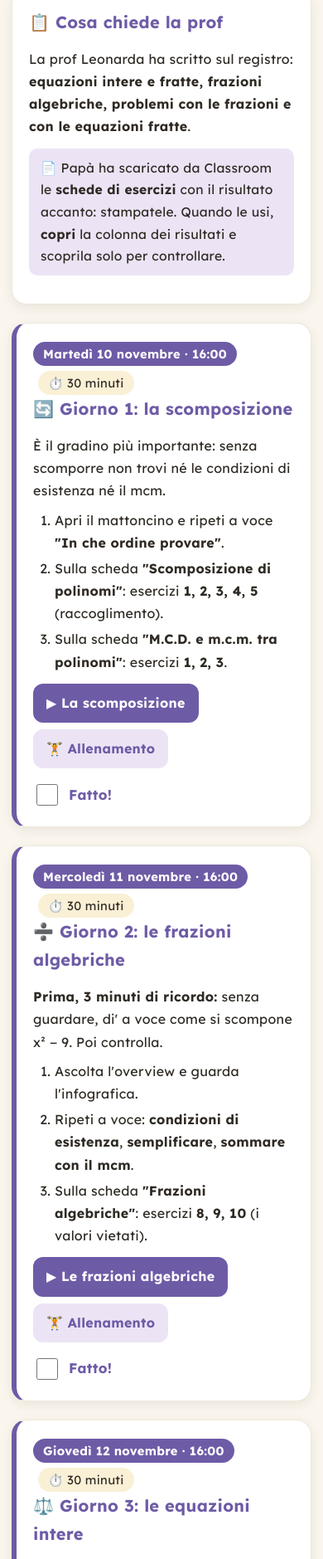
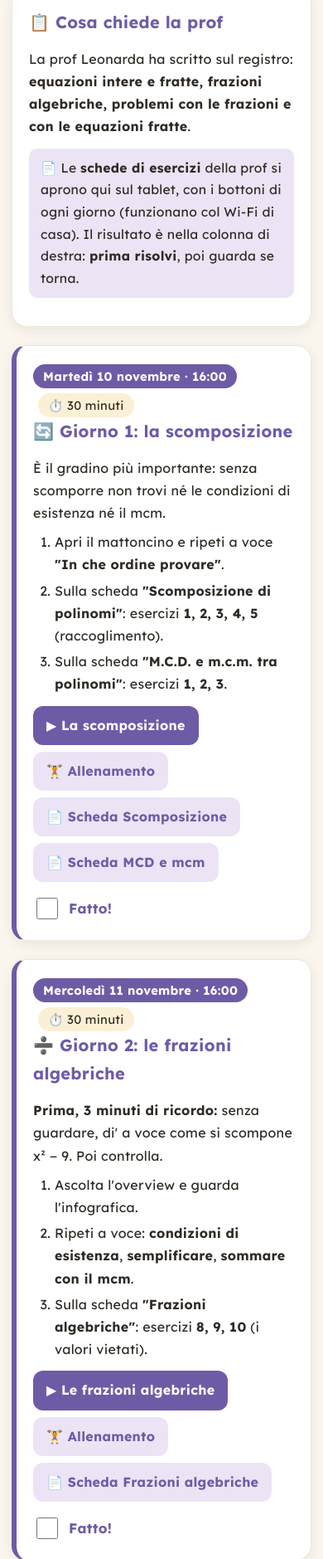
Before and after one commit to mpetrini75-maker/matematica-irene, a plain HTML site: page piano-matematica.html in a window 390 px wide. Shown: the part 769-2648 px from the top of the page at 83% size. Drawn offline with Linux system fonts and the light colour scheme; no server answers.

Commit message:
Schede della prof sul tablet, non stampate: link alle 4 schede servite in casa da lenovo2 + cache v16
Marco: le schede devono stare sul tablet, non stampate. I PDF matematika.it restano fuori dal repo
pubblico: stanno su lenovo2 :8795/schede-matematica/ (solo rete di casa). Bottoni nei giorni 1, 2, 4
del piano e nel mattoncino delle equazioni fratte.

Co-Authored-By: Claude Opus 5.5 <noreply@anthropic.com>

```diff
--- a/piano-matematica.html
+++ b/piano-matematica.html
@@ -49,7 +49,7 @@
   <div class="card">
     <h2>📋 Cosa chiede la prof</h2>
     <p>La prof Leonarda ha scritto sul registro: <b>equazioni intere e fratte, frazioni algebriche, problemi con le frazioni e con le equazioni fratte</b>.</p>
-    <div class="tip">📄 Papà ha scaricato da Classroom le <b>schede di esercizi</b> con il risultato accanto: stampatele. Quando le usi, <b>copri</b> la colonna dei risultati e scoprila solo per controllare.</div>
+    <div class="tip">📄 Le <b>schede di esercizi</b> della prof si aprono qui sul tablet, con i bottoni di ogni giorno (funzionano col Wi-Fi di casa). Il risultato è nella colonna di destra: <b>prima risolvi</b>, poi guarda se torna.</div>
   </div>
 
   <div class="card giorno" id="g1">
@@ -62,7 +62,9 @@
       <li>Sulla scheda <b>"M.C.D. e m.c.m. tra polinomi"</b>: esercizi <b>1, 2, 3</b>.</li>
     </ol>
     <a class="vai" href="scomposizione.html">▶ La scomposizione</a>
-    <a class="vai chiaro" href="scomposizione-allenamento.html">🏋️ Allenamento</a>
+    <a class="vai chiaro" href="scomposizione-allenamento.html">🏋️ Allenamento</a><br>
+    <a class="vai chiaro" href="http://192.168.178.73:8795/schede-matematica/scomposizione.pdf" target="_blank">📄 Scheda Scomposizione</a>
+    <a class="vai chiaro" href="http://192.168.178.73:8795/schede-matematica/mcd-mcm.pdf" target="_blank">📄 Scheda MCD e mcm</a>
     <label class="fatto"><input type="checkbox" data-giorno="g1"> Fatto!</label>
   </div>
 
@@ -76,7 +78,8 @@
       <li>Sulla scheda <b>"Frazioni algebriche"</b>: esercizi <b>8, 9, 10</b> (i valori vietati).</li>
     </ol>
     <a class="vai" href="frazioni-algebriche.html">▶ Le frazioni algebriche</a>
-    <a class="vai chiaro" href="frazioni-algebriche-allenamento.html">🏋️ Allenamento</a>
+    <a class="vai chiaro" href="frazioni-algebriche-allenamento.html">🏋️ Allenamento</a><br>
+    <a class="vai chiaro" href="http://192.168.178.73:8795/schede-matematica/frazioni-algebriche.pdf" target="_blank">📄 Scheda Frazioni algebriche</a>
     <label class="fatto"><input type="checkbox" data-giorno="g2"> Fatto!</label>
   </div>
 
@@ -104,6 +107,7 @@
       <li>Sulla scheda <b>"Equazioni di primo grado numeriche frazionarie"</b>: esercizi <b>2, 3, 6, 13, 14</b>, poi la <b>1</b> (è una trappola!).</li>
     </ol>
     <a class="vai" href="equazioni-fratte.html">▶ Le equazioni fratte</a>
+    <a class="vai chiaro" href="http://192.168.178.73:8795/schede-matematica/equazioni-fratte.pdf" target="_blank">📄 Scheda Equazioni fratte</a>
     <label class="fatto"><input type="checkbox" data-giorno="g4"> Fatto!</label>
   </div>
 
--- a/service-worker.js
+++ b/service-worker.js
@@ -1,4 +1,4 @@
-const CACHE = 'matematica-irene-v15';
+const CACHE = 'matematica-irene-v16';
 
 const ASSETS = [
   './',
```
Also changed, not shown: equazioni-fratte.html (+3 -2 lines).
